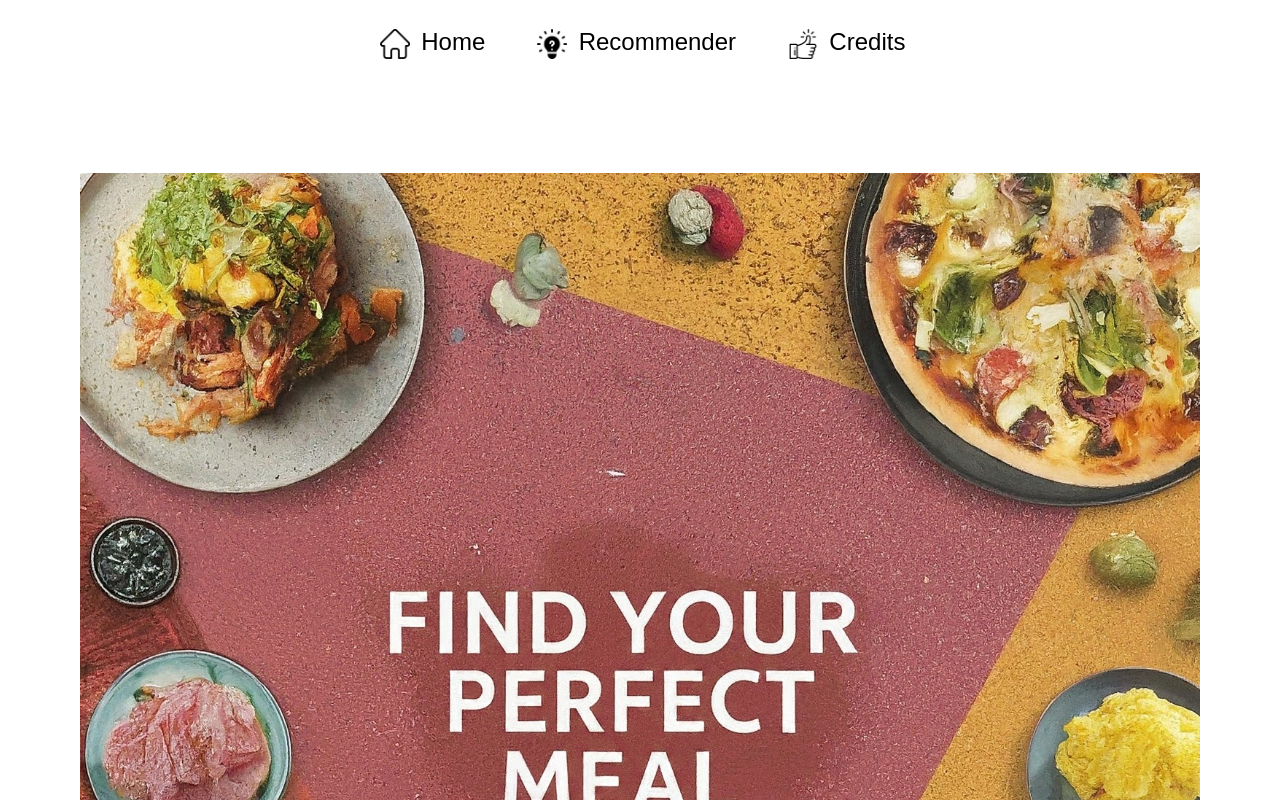
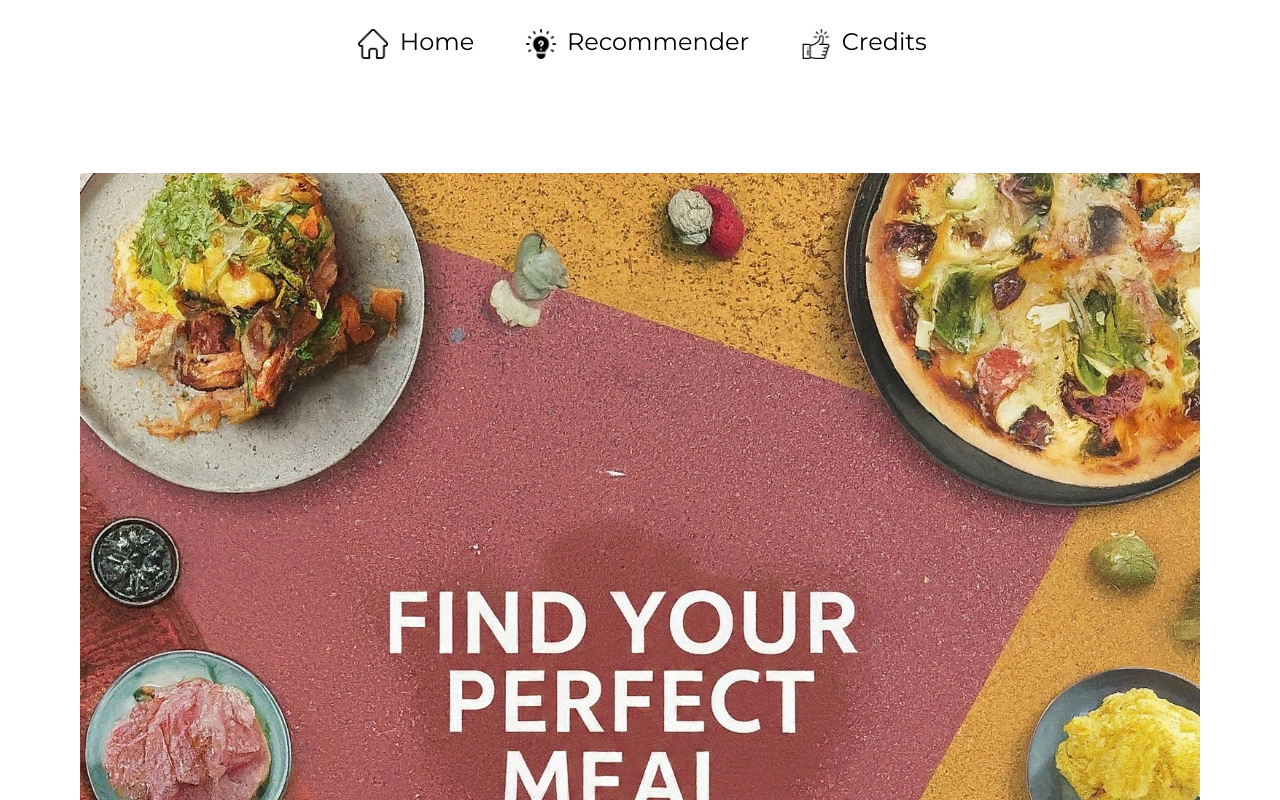
Before and after one commit to Yihaochew/where2eat, a website: page recommender.html in a window 1280 px wide. Shown: the top 800 px of the page. Drawn offline with Linux system fonts and the light colour scheme; some packages are replaced by stand-ins of ours.

Commit message:
formatting

```diff
--- a/recommender.html
+++ b/recommender.html
@@ -15,6 +15,9 @@
 
     gtag('config', 'G-D12TCSQ3GK');
   </script>
+  <link rel="preconnect" href="https://fonts.googleapis.com">
+  <link rel="preconnect" href="https://fonts.gstatic.com" crossorigin>
+  <link href="https://fonts.googleapis.com/css2?family=Poppins:wght@400;700&family=Bungee&family=Pacifico&family=Montserrat&display=swap" rel="stylesheet">
 </head>
 <body>
   <nav>
```
Also changed, not shown: credits.html (+3 -0 lines), suggestion.html (+3 -0 lines).
